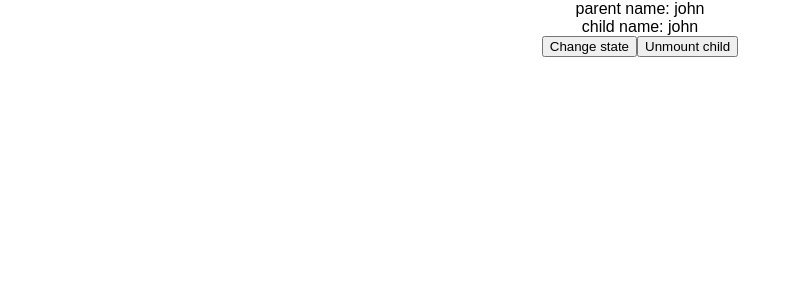
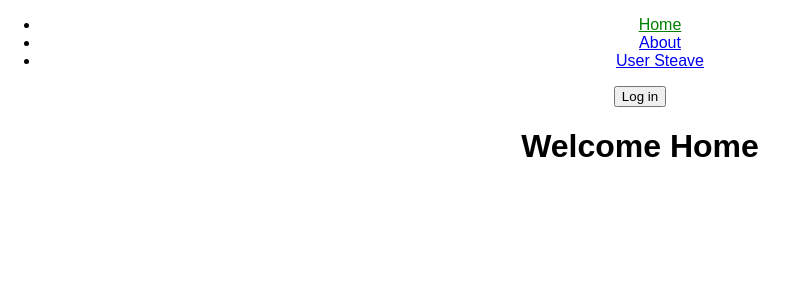
Before and after one commit to zosyk/techsith_react, a React (Create React App) app: page / in a window 1280 px wide. Shown: the top 300 px of the page, without its empty margins (0-797 px from the left). Built offline with nearby package versions, Linux system fonts and the light colour scheme.

Commit message:
added React Router (Route, Link, NavLink, Redirect, Prompt )

```diff
--- a/package.json
+++ b/package.json
@@ -5,6 +5,7 @@
   "dependencies": {
     "react": "^16.3.2",
     "react-dom": "^16.3.2",
+    "react-router-dom": "^4.3.1",
     "react-scripts": "1.1.4"
   },
   "scripts": {
--- a/src/App.js
+++ b/src/App.js
@@ -1,111 +1,83 @@
 import React, {Component, Fragment} from 'react';
 import './App.css';
 import Child from './components/parentToChild/Child';
+import {BrowserRouter as Router, Link, NavLink, Redirect, Prompt} from "react-router-dom";
+import Route from "react-router-dom/Route";
 
-const Temp  = (props) => {
+const User = (params) => {
     return (
-        <Fragment>
-
-            {
-                props.greetings === 'hi' ?
-                    <Fragment>&lt;div&gt;{props.greetings}&lt;/div&gt;</Fragment> :
-                    <h1>{props.greetings}</h1>
-            }
-
-        </Fragment>
+        <h1>Welcome User {params.username}</h1>
     )
 };
 
+
 class App extends Component {
 
-    constructor() {
-        super();
-
-        this.state = {
-            name: "john"
-        };
-
-        console.log("constructor");
-    }
-
-    componentWillMount() {
-        console.log("componentWillMount", window.innerWidth);
-
-    }
-
-
-    componentDidMount(){
-        console.log("componentDidMount");
-
-    }
-
-    componentWillReceiveProps() {
-        console.log("componentWillReceiveProps");
-
-    }
-
-
-    shouldComponentUpdate(nextProps, nextState) {
-        console.log("shouldComponentUpdate");
-        return true;
-    }
-
-    componentWillUpdate() {
-        console.log("componentWillUpdate");
-    }
-
-    componentDidUpdate(prevProps, prevState) {
-        console.log("componentDidUpdate");
-    }
-
-    componentWillUnmount() {
-        console.log("componentWillUnmount");
-    }
-
-
-
-    deleteUser = (index, event) => {
-        const users = Object.assign([], this.state.users);
-        users.splice(index, 1);
-
-        this.setState({users:users});
+    state={
+        loggedIn:false
     };
 
-    changeUserName = (id, e) => {
-        const index = this.state.users.findIndex((user) => {
-            return user.id === id;
-        });
-        const user = Object.assign({}, this.state.users[index]);
-        user.name = e.target.value;
-        const users = Object.assign([], this.state.users);
-        users[index] = user;
-
-        this.setState({users:users});
+    loginHandle =() =>  {
+      this.setState(prevState => (
+          {
+              loggedIn: !prevState.loggedIn
+          }
+      ))
     };
-
-    changeState = () => {
-        this.setState({name:"Hill"})
-    };
-
-    unmountChild() {
-        this.setState({name:"robert"});
-    }
 
     render() {
 
-        console.log("render");
+        return (
 
-        if(this.state.name === 'robert') {
-            return (<div/>);
-        }
+            <Router>
+                <div className="App">
 
-        return (
-            <div className="App">
-                <div>parent name: {this.state.name}</div>
-                <Child name={this.state.name}/>
-                <button onClick={this.changeState.bind(this)}>Change state</button>
-                <button onClick={this.unmountChild.bind(this)}>Unmount child</button>
-            </div>
+                    <ul>
+                        <li>
+                            <NavLink exact activeStyle={
+                                {color:'green'}
+                            } to="/">Home</NavLink>
+                        </li>
+                        <li>
+                            <NavLink exact  activeStyle={
+                                {color:'green'}
+                            } to="/about/">About</NavLink>
+                        </li>
+                        <li>
+                            <NavLink exact activeStyle={
+                                {color:'green'}
+                            } to="/user/Steave">User Steave</NavLink>
+                        </li>
+                    </ul>
+
+                    <Prompt when={!this.state.loggedIn} message={
+                        (location)=> {
+                            return location.pathname.startsWith('/user') ? "Are you sure?" : true
+                        }
+                    }/>
+                    <input type="button" onClick={this.loginHandle.bind(this)} value={this.state.loggedIn ? "Log out" : "Log in"}/>
+
+                    <Route path="/" exact strict={true} render={
+                        () => {
+                            return (
+                                <h1>Welcome Home</h1>
+                            )
+                        }
+                    }/>
+                    <Route path="/about/" exact={true} strict render={
+                        () => {
+                            return (
+                                <h1>Welcome About</h1>
+                            )
+                        }
+                    }/>
+
+                    <Route path="/user/:username" exact={true} strict render={({match}) => {
+                        return this.state.loggedIn ? (<User username={match.params.username}/>) : (<Redirect to="/"/>)}
+                    }/>
+
+                </div>
+            </Router>
         );
     }
 }
```
